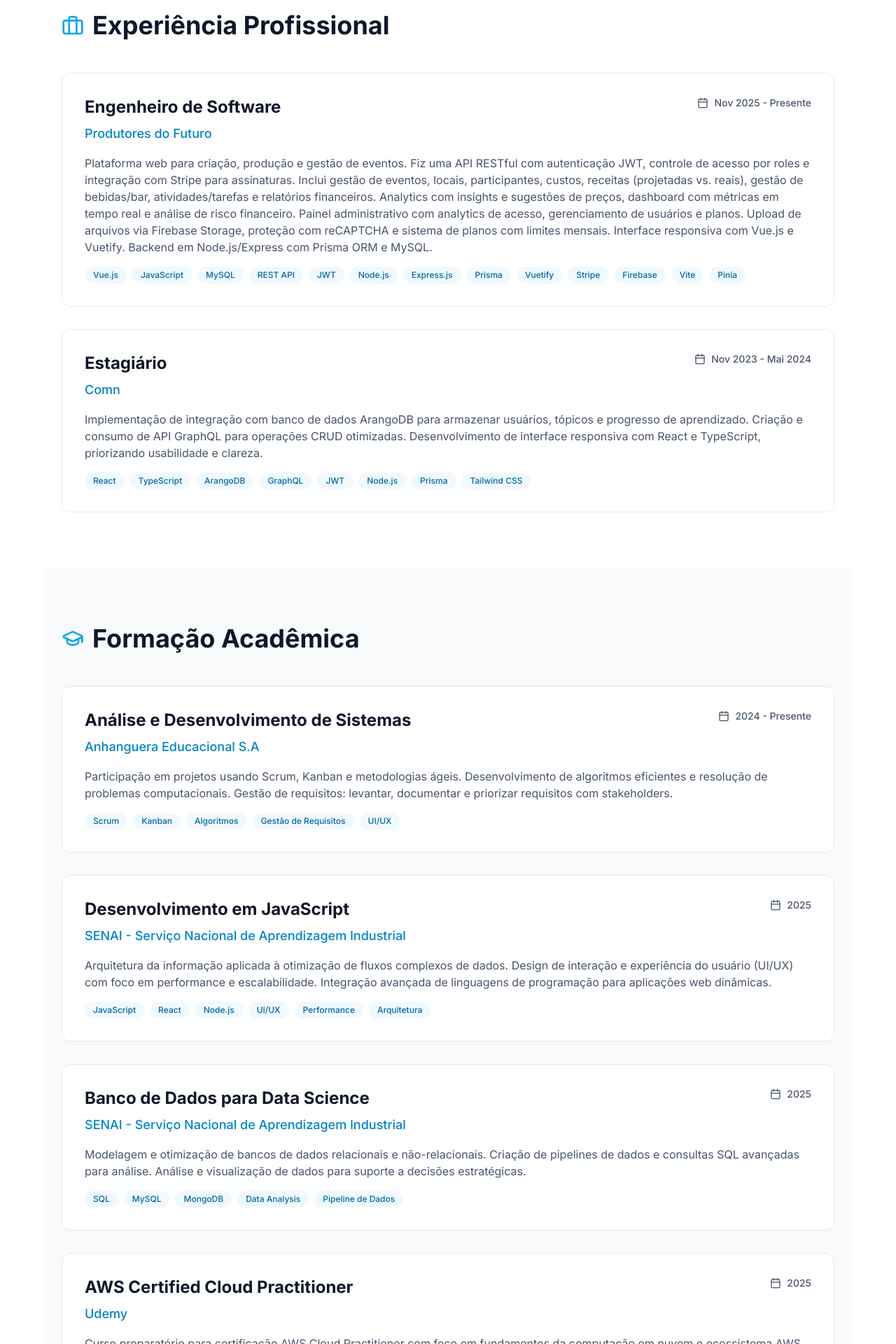
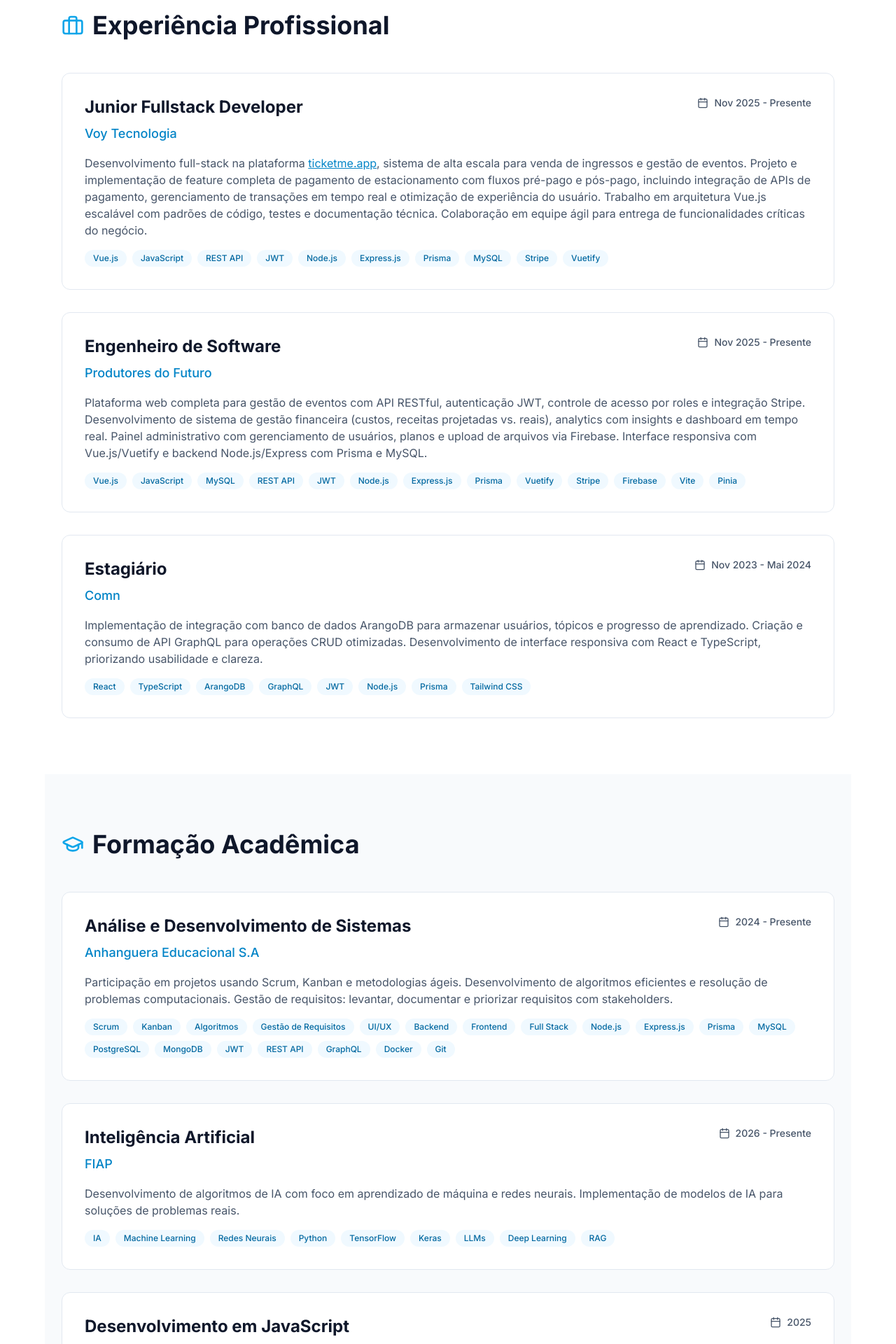
Before and after one commit to Velten1/portfolio, a Next.js app: page /experience in a window 1280 px wide. Shown: the part 540-2460 px from the top of the page at 70% size. Built offline with nearby package versions, Linux system fonts and the light colour scheme.

Commit message:
feat: atualiza seção de experiências com novo projeto e links interativos

```diff
--- a/app/experience/page.tsx
+++ b/app/experience/page.tsx
@@ -1,12 +1,41 @@
 import { Briefcase, GraduationCap, Code2, Calendar, Wrench } from 'lucide-react'
+import Link from 'next/link'
+
+const renderDescriptionWithLinks = (description: string) => {
+  const parts = description.split(/(ticketme\.app)/g)
+  return parts.map((part, index) => {
+    if (part === 'ticketme.app') {
+      return (
+        <a
+          key={index}
+          href="https://ticketme.app"
+          target="_blank"
+          rel="noopener noreferrer"
+          className="text-primary-600 dark:text-primary-400 hover:text-primary-700 dark:hover:text-primary-300 underline"
+        >
+          {part}
+        </a>
+      )
+    }
+    return part
+  })
+}
 
 const experiences = [
+  {
+    type: 'work',
+    title: 'Junior Fullstack Developer',
+    company: 'Voy Tecnologia',
+    period: 'Nov 2025 - Presente',
+    description: 'Desenvolvimento full-stack na plataforma ticketme.app, sistema de alta escala para venda de ingressos e gestão de eventos. Projeto e implementação de feature completa de pagamento de estacionamento com fluxos pré-pago e pós-pago, incluindo integração de APIs de pagamento, gerenciamento de transações em tempo real e otimização de experiência do usuário. Trabalho em arquitetura Vue.js escalável com padrões de código, testes e documentação técnica. Colaboração em equipe ágil para entrega de funcionalidades críticas do negócio.',
+    technologies: ['Vue.js', 'JavaScript', 'REST API', 'JWT', 'Node.js', 'Express.js', 'Prisma', 'MySQL', 'Stripe', 'Vuetify'],
+  },
   {
     type: 'work',
     title: 'Engenheiro de Software',
     company: 'Produtores do Futuro',
     period: 'Nov 2025 - Presente',
-    description: 'Plataforma web para criação, produção e gestão de eventos. Fiz uma API RESTful com autenticação JWT, controle de acesso por roles e integração com Stripe para assinaturas. Inclui gestão de eventos, locais, participantes, custos, receitas (projetadas vs. reais), gestão de bebidas/bar, atividades/tarefas e relatórios financeiros. Analytics com insights e sugestões de preços, dashboard com métricas em tempo real e análise de risco financeiro. Painel administrativo com analytics de acesso, gerenciamento de usuários e planos. Upload de arquivos via Firebase Storage, proteção com reCAPTCHA e sistema de planos com limites mensais. Interface responsiva com Vue.js e Vuetify. Backend em Node.js/Express com Prisma ORM e MySQL.',
+    description: 'Plataforma web completa para gestão de eventos com API RESTful, autenticação JWT, controle de acesso por roles e integração Stripe. Desenvolvimento de sistema de gestão financeira (custos, receitas projetadas vs. reais), analytics com insights e dashboard em tempo real. Painel administrativo com gerenciamento de usuários, planos e upload de arquivos via Firebase. Interface responsiva com Vue.js/Vuetify e backend Node.js/Express com Prisma e MySQL.',
     technologies: ['Vue.js', 'JavaScript', 'MySQL', 'REST API', 'JWT', 'Node.js', 'Express.js', 'Prisma', 'Vuetify', 'Stripe', 'Firebase', 'Vite', 'Pinia',],
   },
   {
@@ -25,7 +54,14 @@ const education = [
     institution: 'Anhanguera Educacional S.A',
     period: '2024 - Presente',
     description: 'Participação em projetos usando Scrum, Kanban e metodologias ágeis. Desenvolvimento de algoritmos eficientes e resolução de problemas computacionais. Gestão de requisitos: levantar, documentar e priorizar requisitos com stakeholders.',
-    highlights: ['Scrum', 'Kanban', 'Algoritmos', 'Gestão de Requisitos', 'UI/UX'],
+    highlights: ['Scrum', 'Kanban', 'Algoritmos', 'Gestão de Requisitos', 'UI/UX', 'Backend', 'Frontend', 'Full Stack', 'Node.js', 'Express.js', 'Prisma', 'MySQL', 'PostgreSQL', 'MongoDB', 'JWT', 'REST API', 'GraphQL', 'Docker', 'Git'],
+  },
+  {
+    title: 'Inteligência Artificial',
+    institution: 'FIAP',
+    period: '2026 - Presente',
+    description: 'Desenvolvimento de algoritmos de IA com foco em aprendizado de máquina e redes neurais. Implementação de modelos de IA para soluções de problemas reais.',
+    highlights: ['IA', 'Machine Learning', 'Redes Neurais', 'Python', 'TensorFlow', 'Keras', 'LLMs', 'Deep Learning', 'RAG'],
   },
   {
     title: 'Desenvolvimento em JavaScript',
@@ -130,7 +166,7 @@ export default function Experience() {
               </div>
 
               <p className="text-slate-600 dark:text-slate-400 mb-4">
-                {exp.description}
+                {renderDescriptionWithLinks(exp.description)}
               </p>
 
               <div className="flex flex-wrap gap-2">
```
